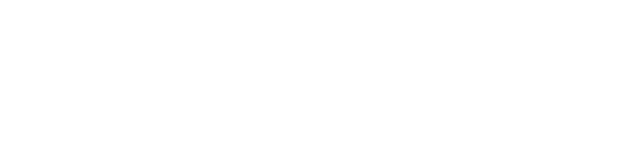
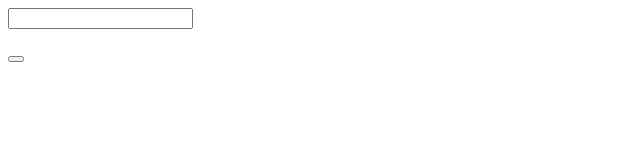
Before and after one commit to claro-bruno/sd-012-project-mistery-letter, a website: page index.html in a window 1280 px wide. Shown: the whole page, without its empty margins (0-640 px from the left). Drawn offline with Linux system fonts and the light colour scheme.

Commit message:
Requisitos 1 e 2

```diff
--- a/index.html
+++ b/index.html
@@ -8,7 +8,9 @@
   <title>Document</title>
 </head>
 <body>
-
+  <input id="carta-texto" type="text">
+  <p id="carta-gerada"></p>
+  <button id="criar-carta"></button>
 <script src="script.js"></script>
 </body>
 </html>
```
